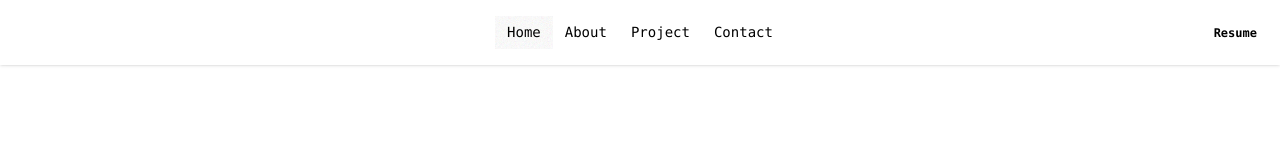
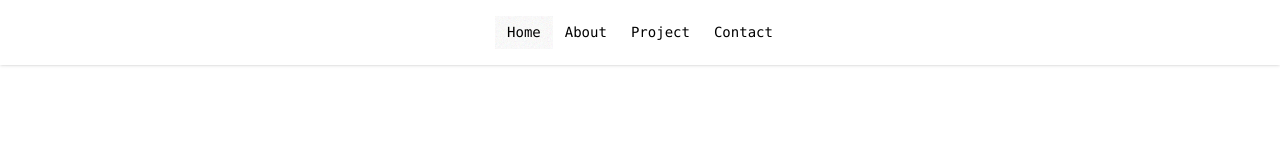
Before and after one commit to yomiyow/portfolio, a Next.js app: page / in a window 1280 px wide. Shown: the top 160 px of the page. Built offline with nearby package versions, Linux system fonts and the light colour scheme.

Commit message:
refactor: remove resume download button

```diff
--- a/app/components/Header.tsx
+++ b/app/components/Header.tsx
@@ -47,9 +47,6 @@ const Header = () => {
         </ul>
       </div>
       <div className="navbar-end">
-        <div className="tooltip tooltip-bottom" data-tip="Download">
-          <a href="/romeo-resume.pdf" download="romeo-resume" className="btn btn-sm btn-ghost">Resume</a>
-        </div>
       </div>
     </div>
   );
```
